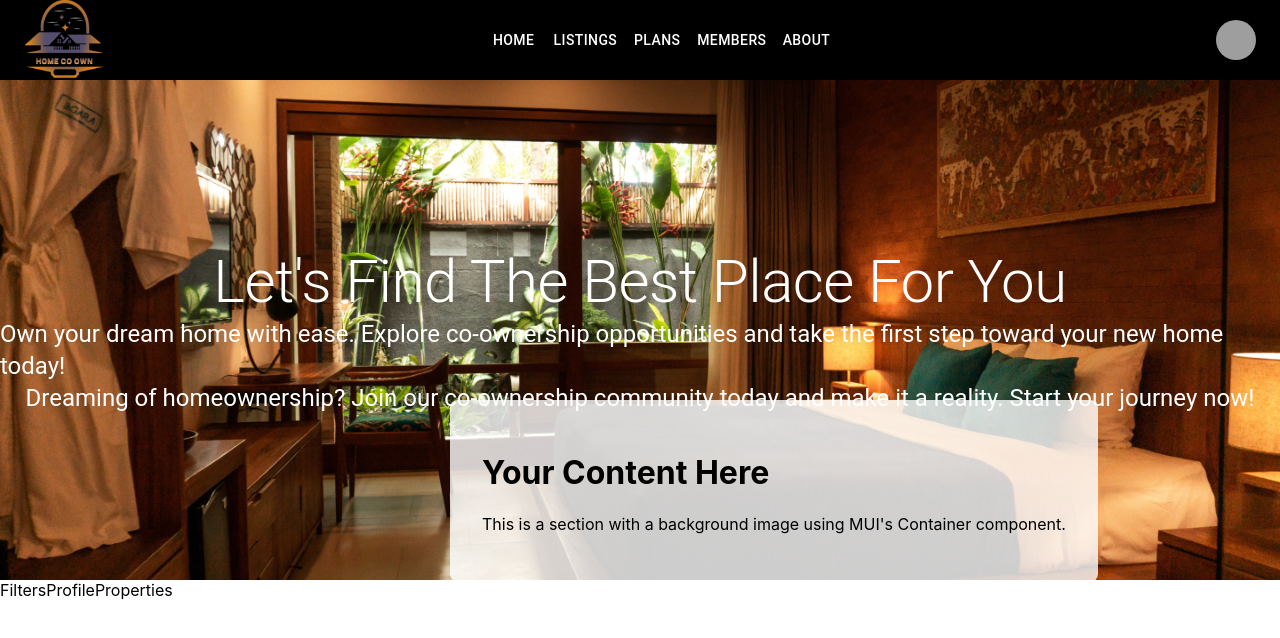
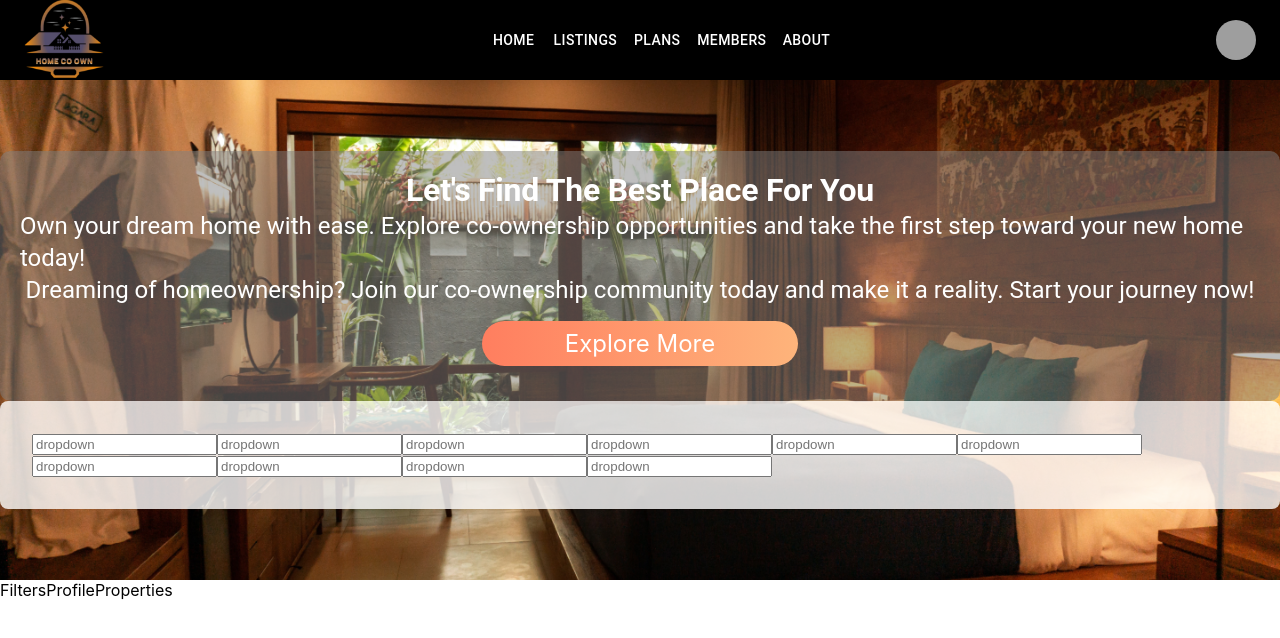
Before and after one commit to Anumjawaid/HomeCoOwn, a React (Create React App) app: page / in a window 1280 px wide. Shown: the top 638 px of the page. Built offline with nearby package versions, Linux system fonts and the light colour scheme; grey boxes are pictures that could not be loaded.

Commit message:
tweaked a bit

```diff
--- a/src/Components/IntroductionFilter.jsx
+++ b/src/Components/IntroductionFilter.jsx
@@ -1,6 +1,7 @@
 import React from 'react';
 import { Container, Box, Typography } from '@mui/material';
 import Background from '../UI/hOwnback.webp'
+import { ThemedButton } from '../Utils/Basic';
 
 const BackgroundSection = () => {
     return (
@@ -19,18 +20,19 @@ const BackgroundSection = () => {
                     justifyContent: 'center',
                 }}
             >
-                <Box sx={{ opacity: "0.5px", display: 'flex', flexDirection: 'column', justifyContent: 'center', alignItems: 'center', color: "white" }}>
+                <Box sx={{   background: 'rgba(128, 128, 128, 0.5)',padding:"20px",borderRadius:"10px",opacity: "0.5px", display: 'flex', flexDirection: 'column', justifyContent: 'center', alignItems: 'center', color: "white" }}>
                     <Typography variant='h2'>
                         Let's Find The Best Place For You
                     </Typography>
                     <Typography variant='h5'>Own your dream home with ease. Explore co-ownership opportunities and take the first step toward your new home today!</Typography>
                     <Typography variant='h5'>Dreaming of homeownership? Join our co-ownership community today and make it a reality. Start your journey now!</Typography>
+                    <ThemedButton label={"Explore More"}/>
+                </Box>
+            <Filters />
 
-                </Box>
 
 
             </Container>
-            <Filters />
         </>
     );
 };
@@ -44,15 +46,20 @@ const Filters = () => {
                 backgroundColor: 'rgba(255, 255, 255, 0.8)', // Optional: background color with transparency for content
                 padding: 4,
                 borderRadius: 2,
-                position:"absolute",
-                top:"400px",
-                left:"450px",
                 alignItems:'center',
 
             }}
         >
-            <h1>Your Content Here</h1>
-            <p>This is a section with a background image using MUI's Container component.</p>
+           <input placeholder='dropdown'/>
+           <input placeholder='dropdown'/>
+           <input placeholder='dropdown'/>
+           <input placeholder='dropdown'/>
+           <input placeholder='dropdown'/>
+           <input placeholder='dropdown'/>
+           <input placeholder='dropdown'/>
+           <input placeholder='dropdown'/>
+           <input placeholder='dropdown'/>
+           <input placeholder='dropdown'/>
         </Box>
 
     )
--- /dev/null
+++ b/src/Utils/Basic.jsx
@@ -0,0 +1,23 @@
+import { Button,Box } from "@mui/material"
+
+export function ThemedButton(props){
+    return(
+        <>
+        <Box  sx={{ width: 300,
+        background: 'linear-gradient(to right, #ff7e5f, #feb47b)',
+        display: 'flex',
+        alignItems: 'center',
+        justifyContent: 'center',
+        padding:'8px',
+        margin:"15px",
+        color: 'white',
+        borderRadius:"50px",
+        fontSize: '1.5rem',
+        "&:hover":{
+            cursor:"pointer",
+            background: 'linear-gradient(to right, #feb47b, #ff7e5f)',
+
+        }}}>{props.label}</Box>
+        </>
+    )
+}
--- a/src/index.js
+++ b/src/index.js
@@ -3,11 +3,16 @@ import ReactDOM from 'react-dom/client';
 import './index.css';
 import App from './App';
 import reportWebVitals from './reportWebVitals';
+import { ThemeProvider } from "@mui/material";
+
+import { theme } from './theme';
 
 const root = ReactDOM.createRoot(document.getElementById('root'));
 root.render(
   <React.StrictMode>
+    <ThemeProvider theme={theme}>
     <App />
+    </ThemeProvider>
   </React.StrictMode>
 );
 
--- /dev/null
+++ b/src/theme.js
@@ -0,0 +1,39 @@
+import { createTheme, rgbToHex } from "@mui/material/styles";
+import { red, blue } from "@mui/material/colors";
+
+export const theme = createTheme({
+    palette: {
+      primary: {
+        main: '#1976d2', // Custom primary color
+      },
+      secondary: {
+        main: '#dc004e', // Custom secondary color
+      },
+      background: {
+        default: '#f5f5f5', // Custom background color
+      },
+    },
+    typography: {
+      fontFamily: '"Roboto", "Helvetica", "Arial", sans-serif',
+      h1: {
+        fontSize: '2.5rem',
+        fontWeight: 700,
+      },
+      h2: {
+        fontSize: '2rem',
+        fontWeight: 600,
+      },
+      body1: {
+        fontSize: '1rem',
+      },
+    },
+    components: {
+      MuiButton: {
+        styleOverrides: {
+          root: {
+            borderRadius: 8, // Custom border radius for buttons
+          },
+        },
+      },
+    },
+  });
```
Also changed, not shown: 1 other file (tests, documents, lock files or other folders).
